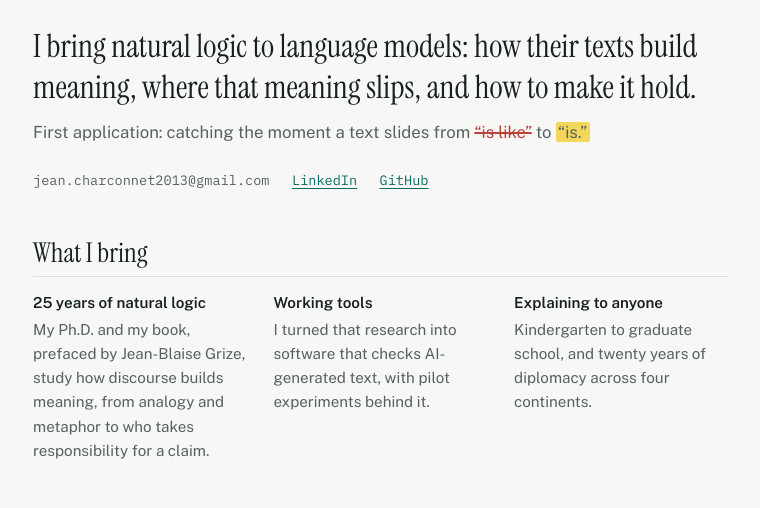
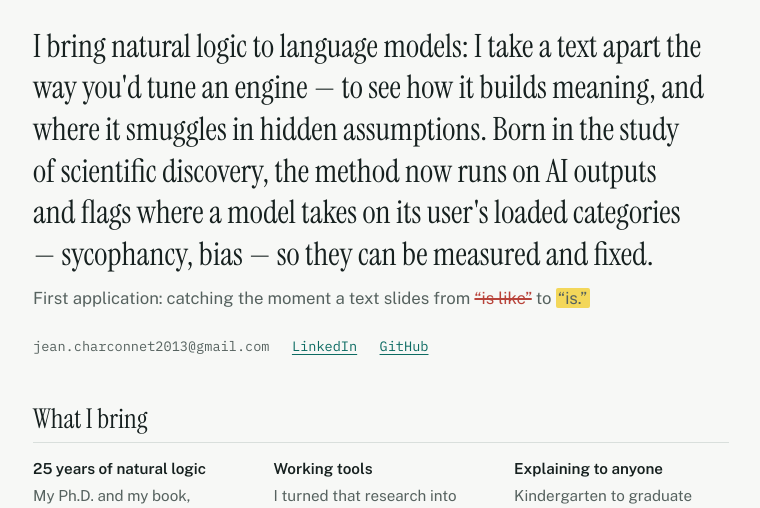
Before and after one commit to DrShark2026/AnalyserV9, a plain HTML site: page cv.html in a window 1280 px wide. Shown: the part 179-687 px from the top of the page, without its empty margins (259-1019 px from the left). Drawn offline with nearby package versions, Linux system fonts and the light colour scheme.

Commit message:
Add files via upload

```diff
--- a/cv.html
+++ b/cv.html
@@ -72,7 +72,7 @@ footer{font:400 .78rem/1.5 var(--mono);color:var(--muted);border-top:1px solid v
     <p class="role">Ph.D. in Linguistics · North Salt Lake, Utah</p>
     </div>
     </div>
-    <p class="thesis">I bring natural logic to language models: how their texts build meaning, where that meaning slips, and how to make it hold.</p>
+    <p class="thesis">I bring natural logic to language models: I take a text apart the way you'd tune an engine — to see how it builds meaning, and where it smuggles in hidden assumptions. Born in the study of scientific discovery, the method now runs on AI outputs and flags where a model takes on its user's loaded categories — sycophancy, bias — so they can be measured and fixed.</p>
     <p class="role">First application: catching the moment a text slides from <span class="slide"><s>“is like”</s> to <mark>“is.”</mark></span></p>
     <div class="contact">
       <span>jean.charconnet2013@gmail.com</span>
```
